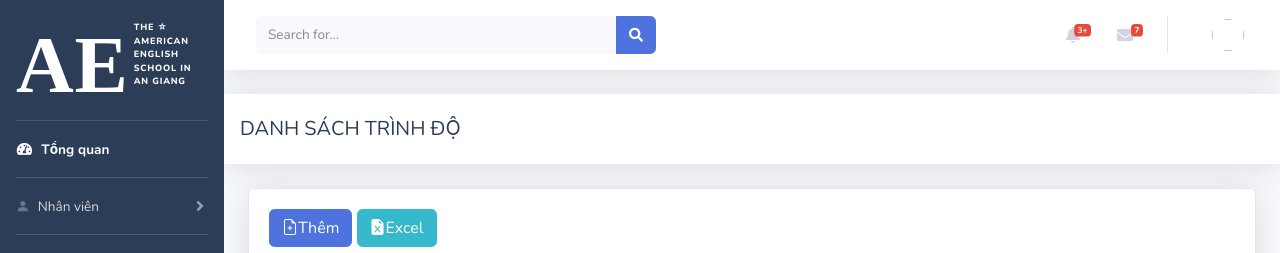
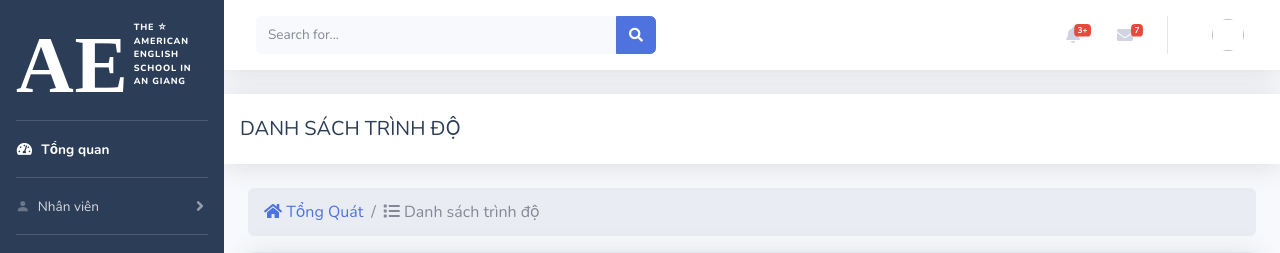
Before and after one commit to skinsportlight2018/QLNS_TTAE, a PHP site: page /admin/qltrinhdo/main.php in a window 1280 px wide. Shown: the top 253 px of the page. Run offline with PHP 8.4, Linux system fonts and the light colour scheme; data that the repository does not hold is empty; some libraries are stand-ins or nearby versions.

Commit message:
quan ly trinh do thanh cong

```diff
--- a/admin/qltrinhdo/main.php
+++ b/admin/qltrinhdo/main.php
@@ -35,6 +35,12 @@ if (isset($_SESSION['delete_message'])) {
 
 <!-- Begin Page Content -->
 <div class="container-fluid">
+<nav aria-label="breadcrumb">
+		<ol class="breadcrumb">
+			<li class="breadcrumb-item"><a href="../kttaikhoan/main.php"><i class="fas fa-home"></i> Tổng Quát</a></li>
+			<li class="breadcrumb-item active" aria-current="page"><i class="fas fa-list"></i> Danh sách trình độ</li>
+		</ol>
+	</nav>
 	<!-- DataTales Example -->
 	<div class="card shadow mb-4">
 		<div class="card-body">
```
